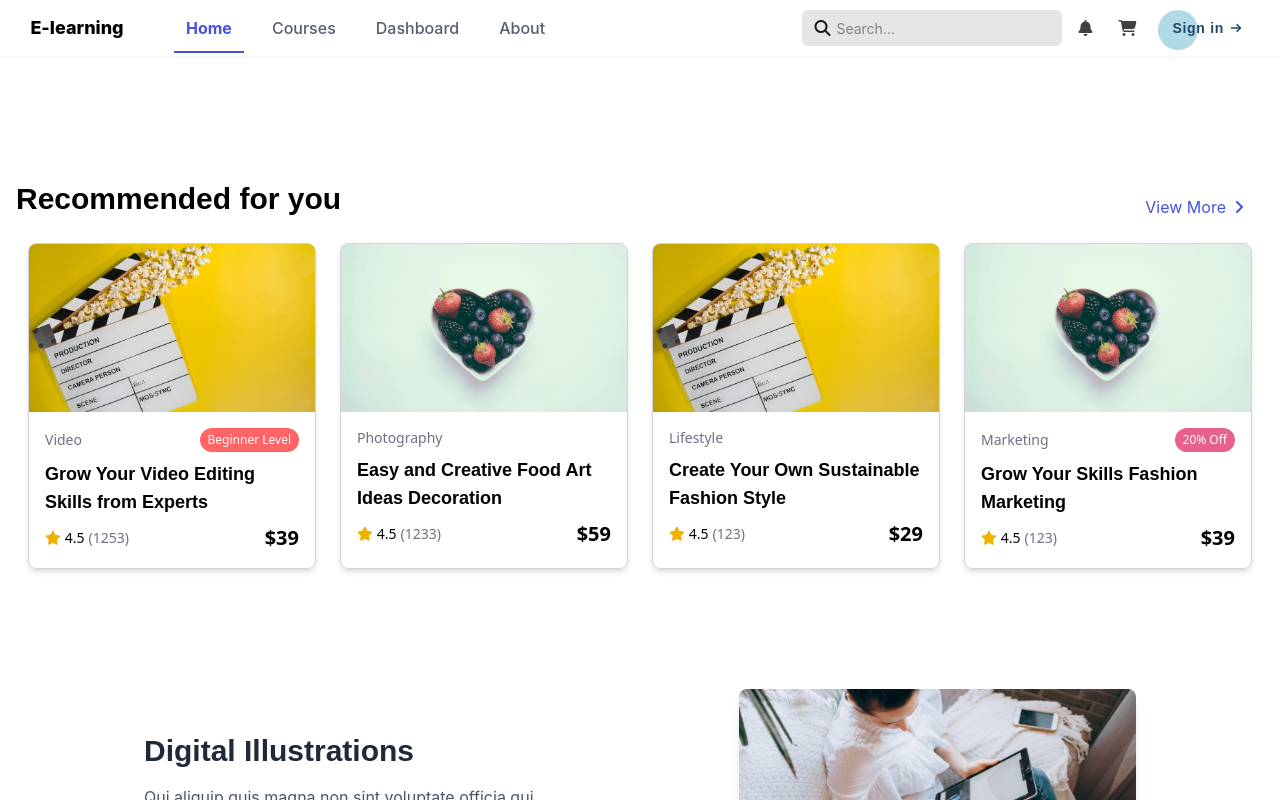
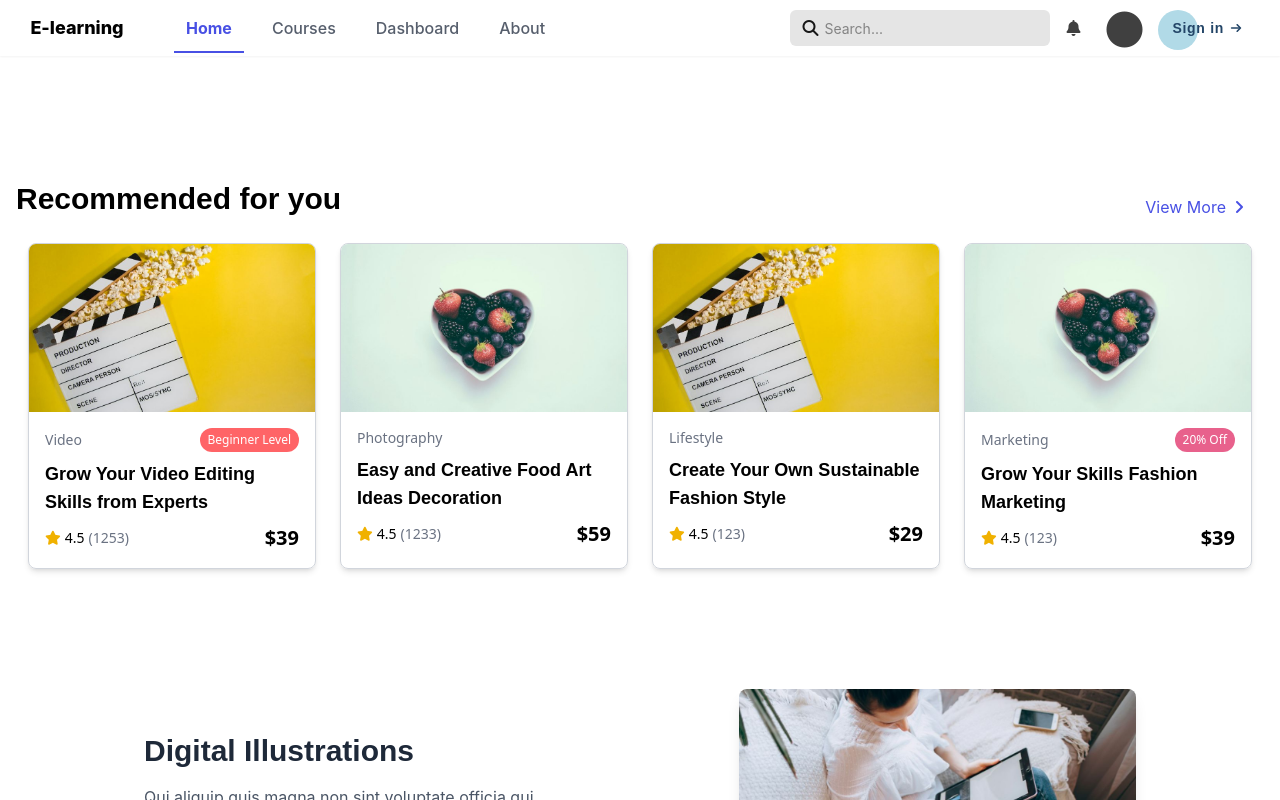
Before and after one commit to Youssef-Ebn-Yasser/StudentManagement, a React (Vite) app: page / in a window 1280 px wide. Shown: the top 800 px of the page. Built offline with nearby package versions, Linux system fonts and the light colour scheme.

Commit message:
adding a profile icon in the navbar...

```diff
--- a/src/component/Navbar/Navbar.jsx
+++ b/src/component/Navbar/Navbar.jsx
@@ -1,5 +1,5 @@
 import React, { useState } from 'react';
-import { NavLink } from 'react-router-dom';
+import { Link, NavLink } from 'react-router-dom';
 import Button from './Button';
 import styles from './Navbar.module.css'; // Import the CSS module
 
@@ -95,9 +95,12 @@ function Navbar() {
                             </div>
                         )}
                     </div>
-                    <div className={`w-[24px] h-[24px] text-neutral-700 ${styles.cartIcon}`}>
-                        <i className="fa-solid fa-cart-shopping"></i>
+                    <Link to={"/profile"}>
+                    <div className={`w-[36px] h-[36px] text-neutral-700 text-4xl ${styles.cartIcon}`}>
+                        <i className="fa-solid fa-circle"></i>
                     </div>
+                    </Link>
+
                 </div>
 
                 {/* Hamburger Menu Button, Bell, and Cart Icons (Small Screens) */}
@@ -116,9 +119,11 @@ function Navbar() {
                             </div>
                         )}
                     </div>
-                    <div className={`w-[24px] h-[24px] text-neutral-700 ${styles.cartIcon}`}>
-                        <i className="fa-solid fa-cart-shopping"></i>
+                    <Link to={"/profile"}>
+                    <div className={`w-[36px] h-[36px] text-neutral-700 text-4xl ${styles.cartIcon}`}>
+                        <i className="fa-solid fa-circle"></i>
                     </div>
+                    </Link>
                     <button
                         onClick={toggleMenu}
                         className={`text-black focus:outline-none ${styles.menuButton}`}
@@ -192,7 +197,8 @@ function Navbar() {
                             <i className={`fa-solid fa-magnifying-glass absolute top-[10px] left-[12px] text-neutral-900 ${styles.searchIcon}`}></i>
                         </span>
                     </div>
-                    <Button />
+                    <Link to={"/auth/login"}> <Button /></Link>
+
                 </div>
             </div>
         </div>
```
